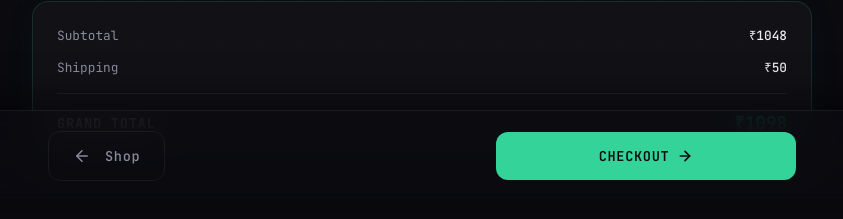
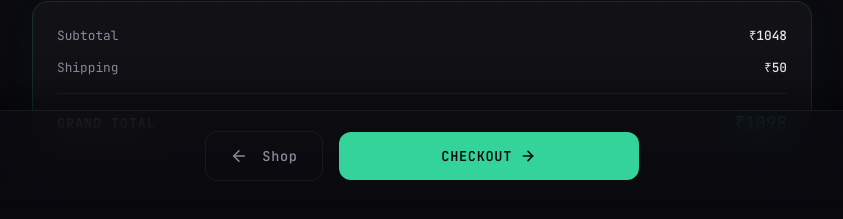
Before and after one commit to bharathkumaarr/ecoyaan-payment-gateway-mock, a Next.js app: page / in a window 1280 px wide. Shown: the part 599-818 px from the top of the page, without its empty margins (218-1061 px from the left). Built offline with nearby package versions, Linux system fonts and the light colour scheme.

Commit message:
feat: center sticky action buttons and refine layout

```diff
--- a/src/app/globals.css
+++ b/src/app/globals.css
@@ -391,7 +391,7 @@ body::before {
   max-width: 780px;
   margin: 0 auto;
   display: flex;
-  justify-content: space-between;
+  justify-content: center;
   align-items: center;
   padding: 0 16px;
   gap: 16px;
@@ -399,11 +399,13 @@ body::before {
 
 .action-bar-content .btn-secondary {
   padding: 14px 24px;
+  white-space: nowrap;
 }
 
 .action-bar-content .btn-primary {
-  flex: 1;
-  max-width: 300px;
+  padding: 14px 32px;
+  white-space: nowrap;
+  flex: 0 1 300px;
 }
 
 .action-bar-content .btn-primary.full-width {
```
